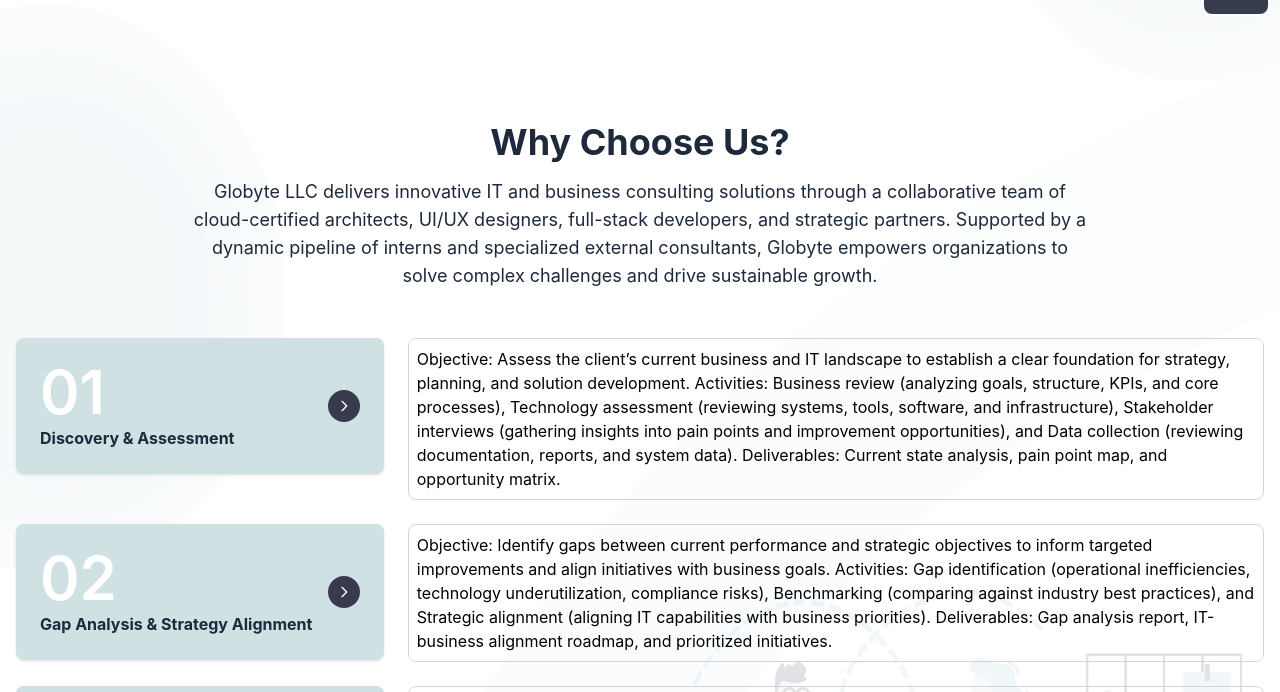
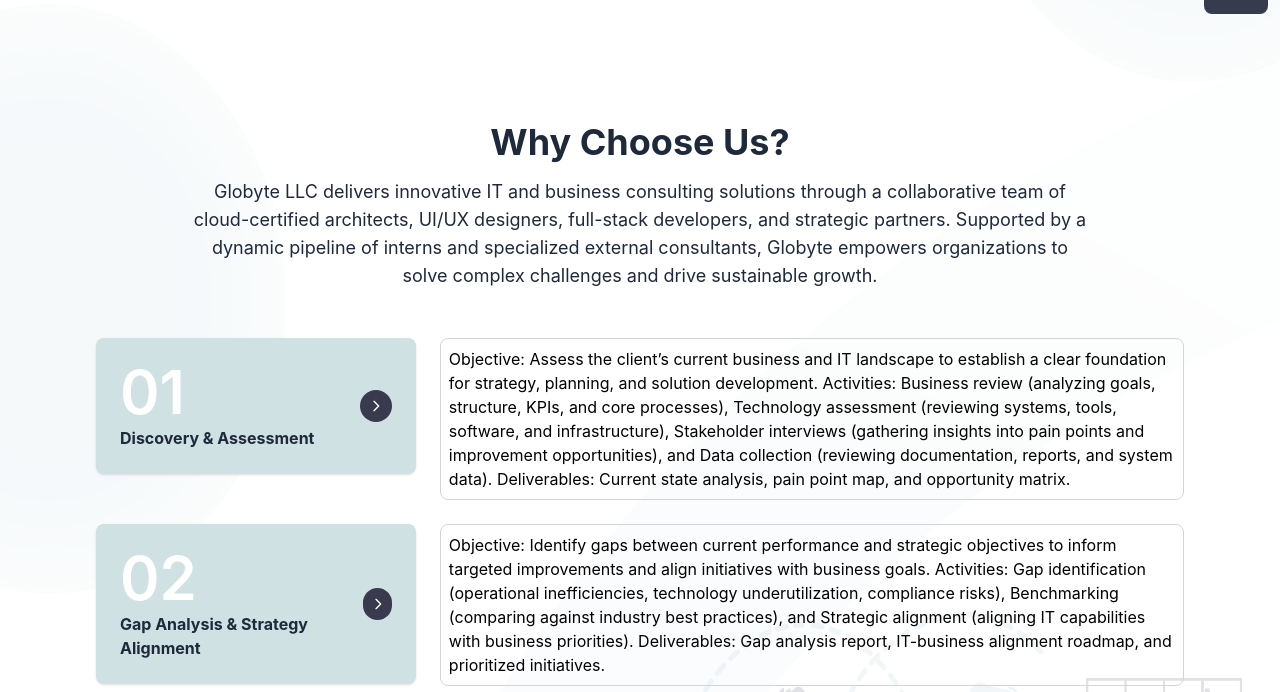
Before and after one commit to bemnetgetasetegn/Globyte, a plain HTML site: page index.html in a window 1280 px wide. Shown: the part 2052-2744 px from the top of the page. Drawn offline with nearby package versions, Linux system fonts and the light colour scheme; a web font is replaced by a local one.

Commit message:
why choose us section added padding

```diff
--- a/index.html
+++ b/index.html
@@ -348,7 +348,7 @@
 
 
     <!-- Why Choose Us Section -->
-    <section class="relative bg-white  overflow-hidden py-16">
+    <section class="relative bg-white p-20 overflow-hidden py-16">
         <!-- Background Pattern -->
         <img src="wcu-bck.png" alt="Background Pattern"
              class="absolute hidden lg:block inset-0 w-full h-full pointer-events-none" />
```
